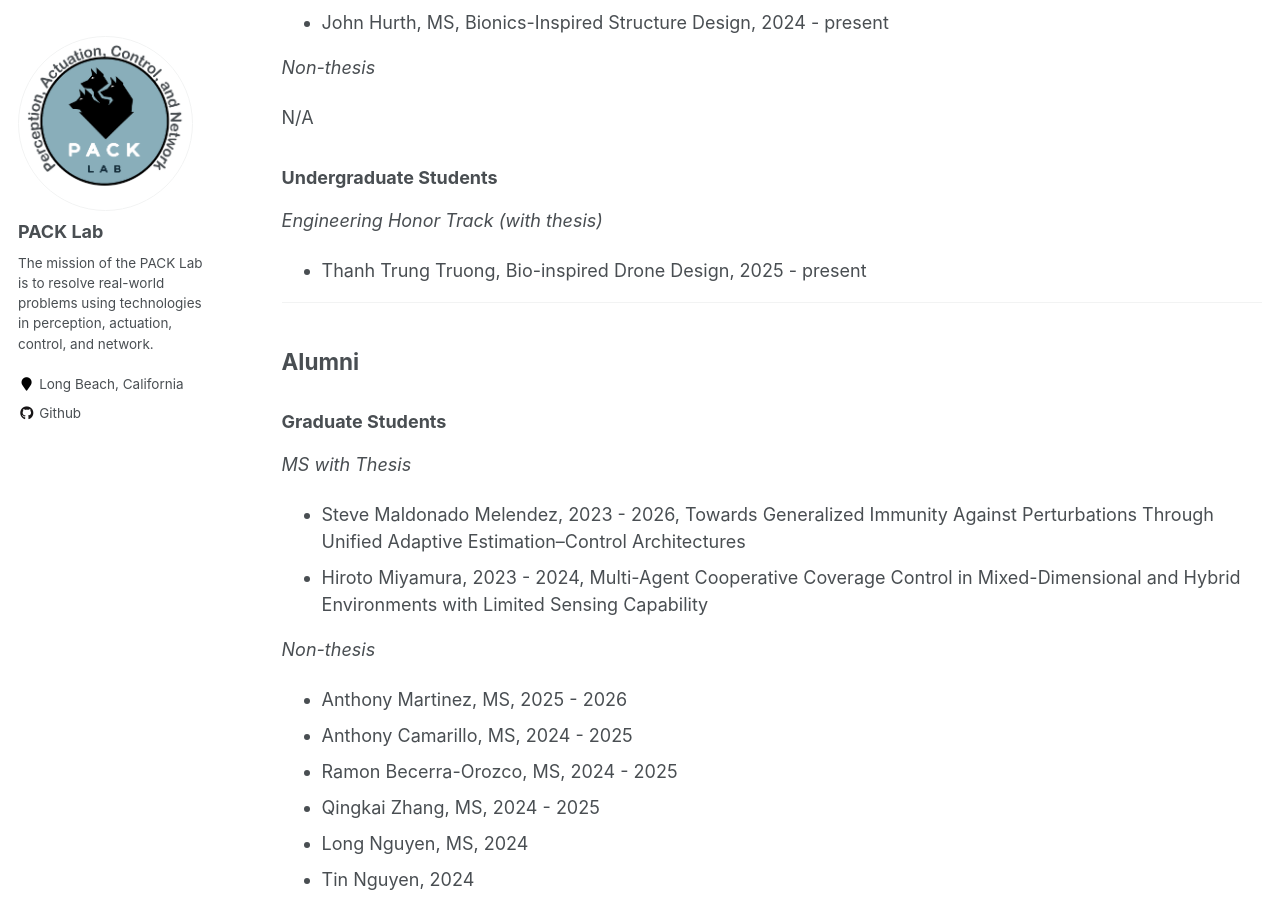
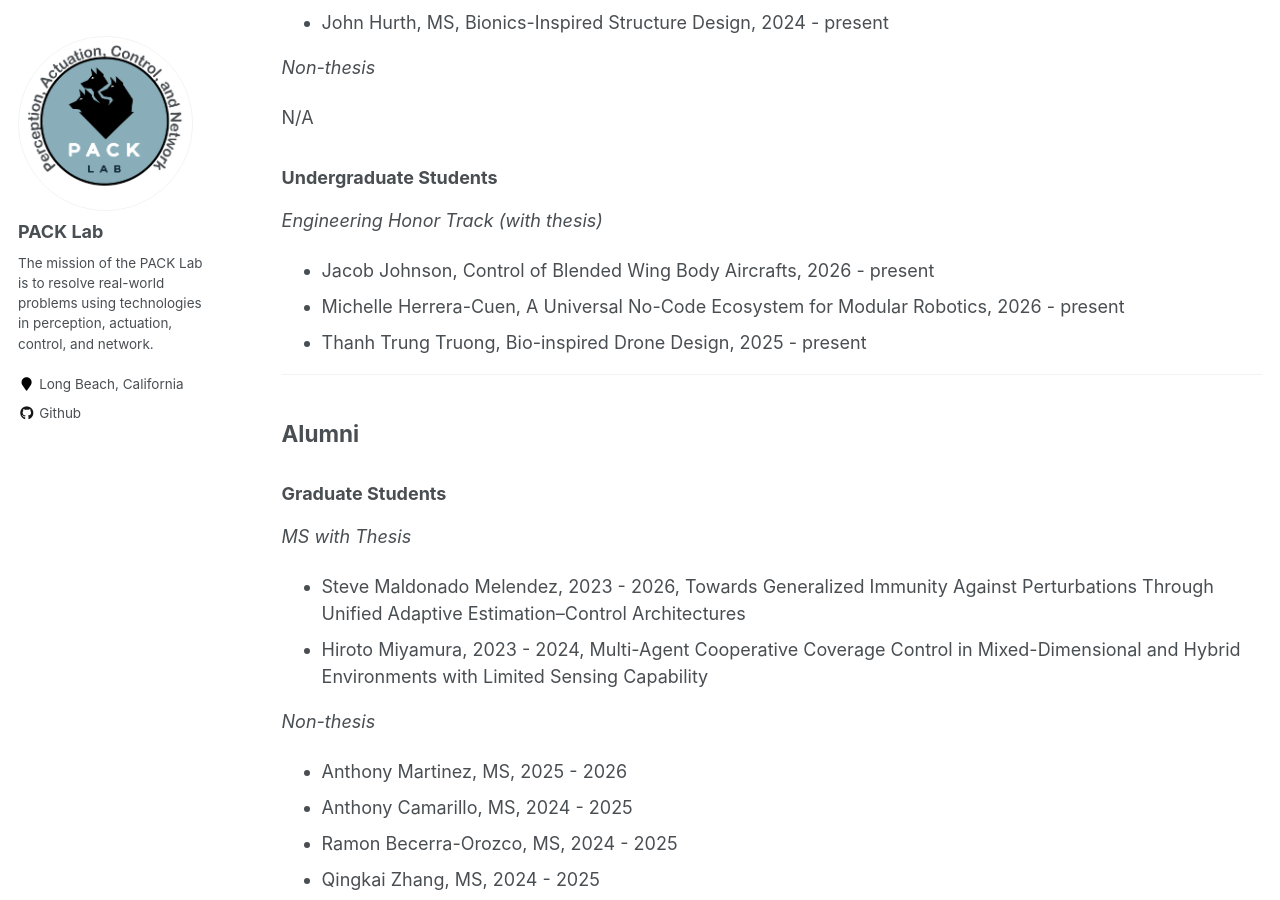
Before and after one commit to pack-lab/pack-lab.github.io, a Jekyll site: the page built from _pages/members.md, in a window 1280 px wide and 900 px high, scrolled down 474 px. Built offline with Jekyll 4.4.1, drawn with Linux system fonts in a browser that asks for light colours.

Commit message:
Update members.md

```diff
--- a/_pages/members.md
+++ b/_pages/members.md
@@ -27,6 +27,8 @@ N/A
 
 *Engineering Honor Track (with thesis)*
 
+* Jacob Johnson, Control of Blended Wing Body Aircrafts, 2026 - present
+* Michelle Herrera-Cuen, A Universal No-Code Ecosystem for Modular Robotics, 2026 - present
 * Thanh Trung Truong, Bio-inspired Drone Design, 2025 - present
 
 
```
